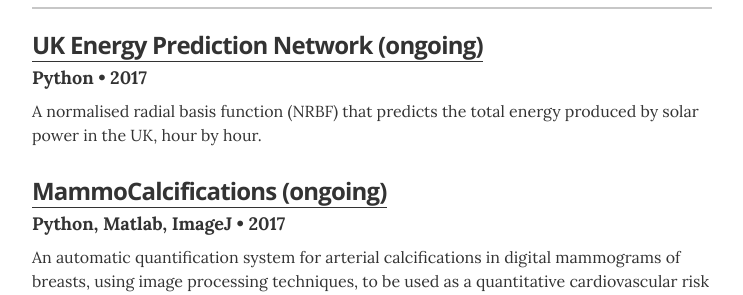
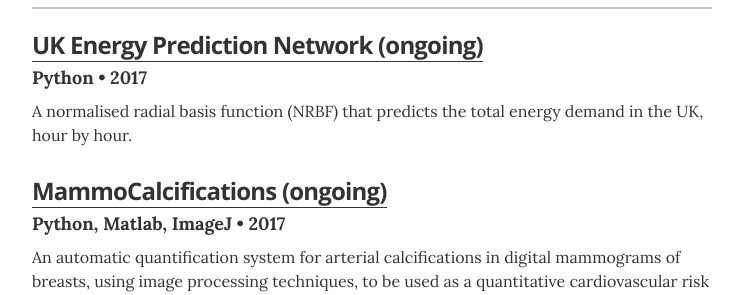
Before and after one commit to nmazidi/nmazidi.github.io, a Jekyll site: the page built from index.html, in a window 1280 px wide and 900 px high, scrolled down 3049 px. Shown: the part 159-454 px from the top of the window, without its empty margins (268-1011 px from the left). Built offline with Jekyll 4.4.1, drawn with Linux system fonts in a browser that asks for light colours.

Commit message:
email address

```diff
--- a/_config.yml
+++ b/_config.yml
@@ -15,7 +15,7 @@
 resume_contact_email:           "nmazidi95@gmail.com"
 resume_contact_telephone:       "07474306999"
 resume_contact_address:         "Plymouth, Devon, UK"
-resume_header_contact_info: "Plymouth, Devon | 07474306999 | nmazidi95@gmail.com"
+resume_header_contact_info: "Plymouth, Devon | 07474306999 | hello@najim.co.uk"
 resume_header_intro: "<p>My name is Najim Mazidi, I'm 22 years old, and originally from London. I am currently pursuing a degree in Computer Science at the University of Plymouth, and I am in my final year of study. I'm an enthusiastic, hard working individual who is happy to tackle any challenge that's put in front of me, head first.</p>"
 
 # use "yes" to display the email contact button,
--- a/_data/projects.yml
+++ b/_data/projects.yml
@@ -5,7 +5,7 @@
   role: Python
   duration: 2017
   url: "https://github.com/nmazidi/NRBF-NN"
-  description: A normalised radial basis function (NRBF) that predicts the total energy produced by solar power in the UK, hour by hour.
+  description: A normalised radial basis function (NRBF) that predicts the total energy demand in the UK, hour by hour.
 
 - project: MammoCalcifications (ongoing)
   role: Python&#44; Matlab&#44; ImageJ
```
